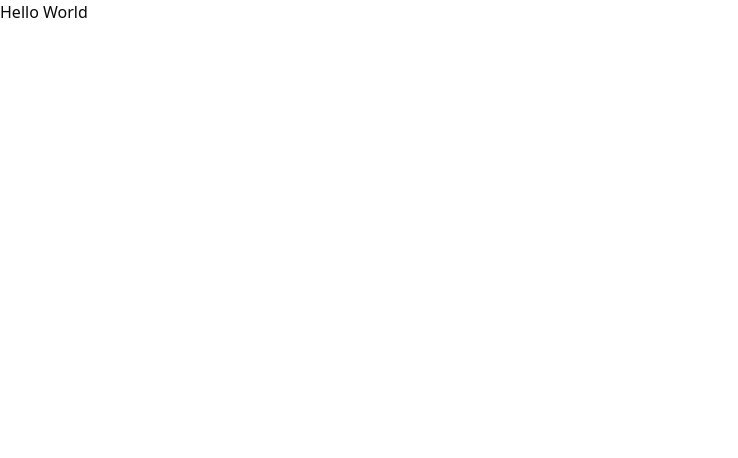
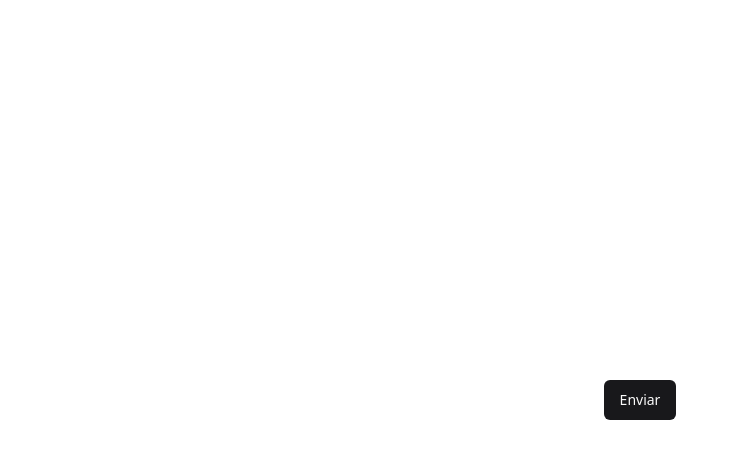
Before and after one commit to joeyanovich/pizza-shop, a React app: page / in a window 1280 px wide. Shown: the top 458 px of the page, without its empty margins (0-738 px from the left). Built offline with nearby package versions, Linux system fonts and the light colour scheme; the HTML template or start-up script is replaced by a standard one.

Commit message:
feat ✨: configure eslint and prettier

```diff
--- a/package.json
+++ b/package.json
@@ -10,6 +10,7 @@
     "preview": "vite preview"
   },
   "dependencies": {
+    "@radix-ui/react-slot": "^1.0.2",
     "class-variance-authority": "^0.7.0",
     "clsx": "^2.1.1",
     "lucide-react": "^0.376.0",
@@ -19,12 +20,16 @@
     "tailwindcss-animate": "^1.0.7"
   },
   "devDependencies": {
+    "@rocketseat/eslint-config": "^2.1.0",
     "@types/node": "^20.12.7",
     "@types/react": "^18.2.66",
     "@types/react-dom": "^18.2.22",
     "@vitejs/plugin-react": "^4.2.1",
     "autoprefixer": "^10.4.19",
+    "eslint": "^8.55.0",
+    "eslint-plugin-simple-import-sort": "^10.0.0",
     "postcss": "^8.4.38",
+    "prettier-plugin-tailwindcss": "^0.5.9",
     "tailwindcss": "^3.4.3",
     "typescript": "^5.2.2",
     "vite": "^5.2.0"
--- /dev/null
+++ b/prettier.config.cjs
@@ -0,0 +1,3 @@
+module.exports = {
+  plugins: ['prettier-plugin-tailwindcss'],
+}
--- a/src/App.tsx
+++ b/src/App.tsx
@@ -1,7 +1,11 @@
 import './global.css'
+
+import { Button } from './components/ui/button'
 
 export function App() {
   return (
-    <h1>Hello World</h1>
+    <div className="flex h-screen items-center justify-center">
+      <Button>Enviar</Button>
+    </div>
   )
 }
--- /dev/null
+++ b/src/components/ui/button.tsx
@@ -0,0 +1,56 @@
+import { Slot } from '@radix-ui/react-slot'
+import { cva, type VariantProps } from 'class-variance-authority'
+import * as React from 'react'
+
+import { cn } from '@/lib/utils'
+
+const buttonVariants = cva(
+  'inline-flex items-center justify-center whitespace-nowrap rounded-md text-sm font-medium ring-offset-background transition-colors focus-visible:outline-none focus-visible:ring-2 focus-visible:ring-ring focus-visible:ring-offset-2 disabled:pointer-events-none disabled:opacity-50',
+  {
+    variants: {
+      variant: {
+        default: 'bg-primary text-primary-foreground hover:bg-primary/90',
+        destructive:
+          'bg-destructive text-destructive-foreground hover:bg-destructive/90',
+        outline:
+          'border border-input bg-background hover:bg-accent hover:text-accent-foreground',
+        secondary:
+          'bg-secondary text-secondary-foreground hover:bg-secondary/80',
+        ghost: 'hover:bg-accent hover:text-accent-foreground',
+        link: 'text-primary underline-offset-4 hover:underline',
+      },
+      size: {
+        default: 'h-10 px-4 py-2',
+        sm: 'h-9 rounded-md px-3',
+        lg: 'h-11 rounded-md px-8',
+        icon: 'h-10 w-10',
+      },
+    },
+    defaultVariants: {
+      variant: 'default',
+      size: 'default',
+    },
+  },
+)
+
+export interface ButtonProps
+  extends React.ButtonHTMLAttributes<HTMLButtonElement>,
+    VariantProps<typeof buttonVariants> {
+  asChild?: boolean
+}
+
+const Button = React.forwardRef<HTMLButtonElement, ButtonProps>(
+  ({ className, variant, size, asChild = false, ...props }, ref) => {
+    const Comp = asChild ? Slot : 'button'
+    return (
+      <Comp
+        className={cn(buttonVariants({ variant, size, className }))}
+        ref={ref}
+        {...props}
+      />
+    )
+  },
+)
+Button.displayName = 'Button'
+
+export { Button, buttonVariants }
--- a/src/main.tsx
+++ b/src/main.tsx
@@ -1,5 +1,6 @@
 import React from 'react'
 import ReactDOM from 'react-dom/client'
+
 import { App } from './App'
 
 ReactDOM.createRoot(document.getElementById('root')!).render(
```
Also changed, not shown: tailwind.config.js (+35 -35 lines), .eslintrc.json (added), 1 other file (tests, documents, lock files or other folders).
